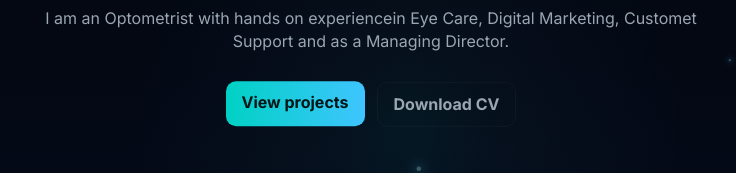
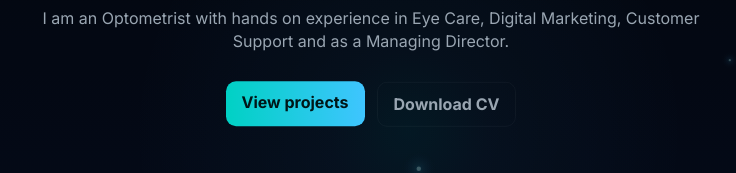
Before and after one commit to HashimKSA/Hashimfawad-portfolio, a plain HTML site: page index.html in a window 1280 px wide. Shown: the part 288-461 px from the top of the page, 269-1005 px from the left. Drawn offline with nearby package versions, Linux system fonts and the light colour scheme.

Commit message:
Update index.html

```diff
--- a/index.html
+++ b/index.html
@@ -53,7 +53,7 @@
     <section id="home" class="hero section">
       <div class="content">
         <h1 class="title">Hi, I’m <span class="accent">Hashim Fawad</span></h1>
-        <p class="subtitle">I am an Optometrist with hands on experiencein Eye Care, Digital Marketing, Customet Support and as a Managing Director.</p>
+        <p class="subtitle">I am an Optometrist with hands on experience in Eye Care, Digital Marketing, Customer Support and as a Managing Director.</p>
         <div class="hero-cta">
           <a class="btn" href="#projects">View projects</a>
           <a class="btn btn-ghost" href="assets/Hashim_Fawad_CV.pdf" download>Download CV</a>
```
